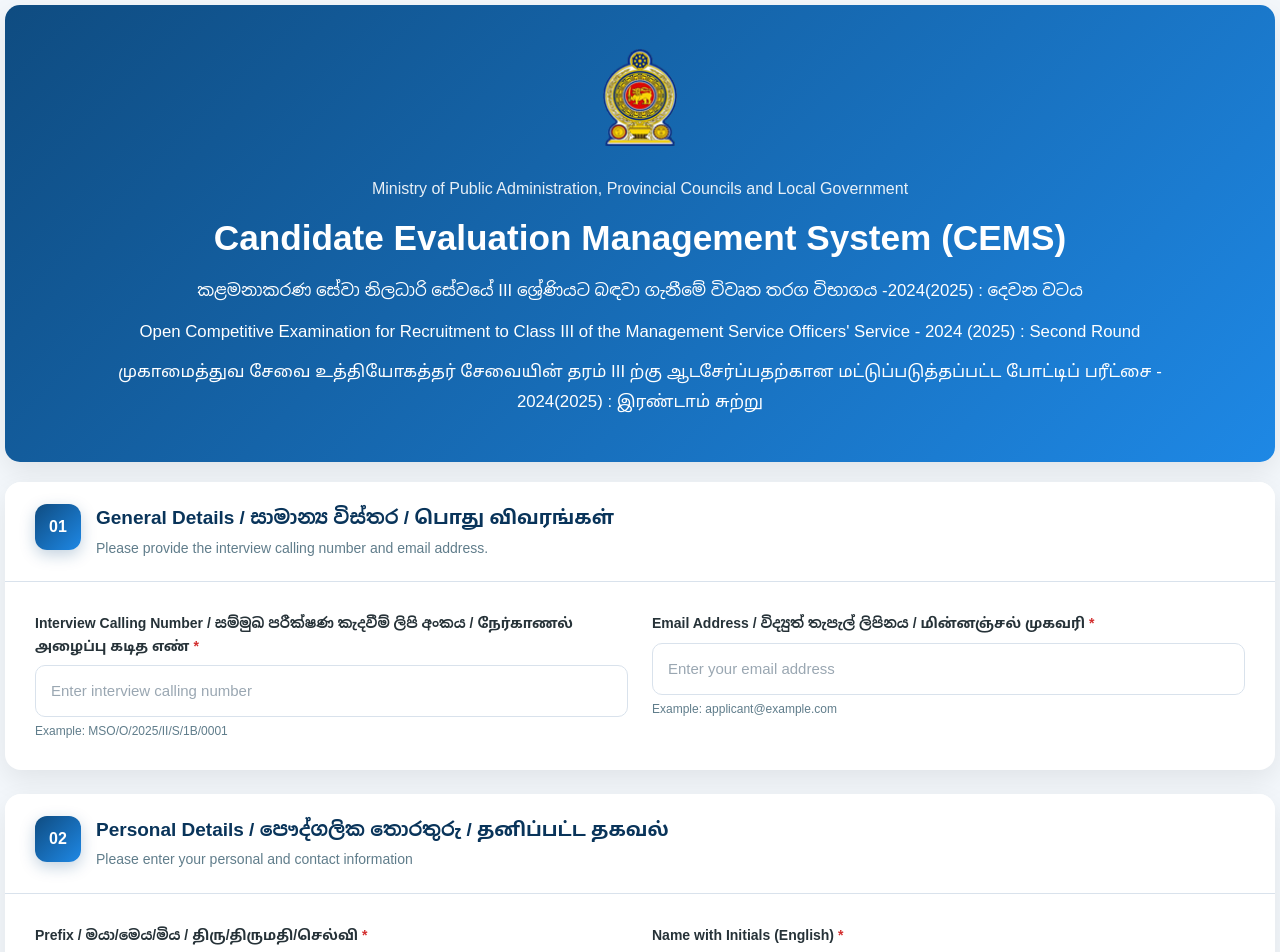
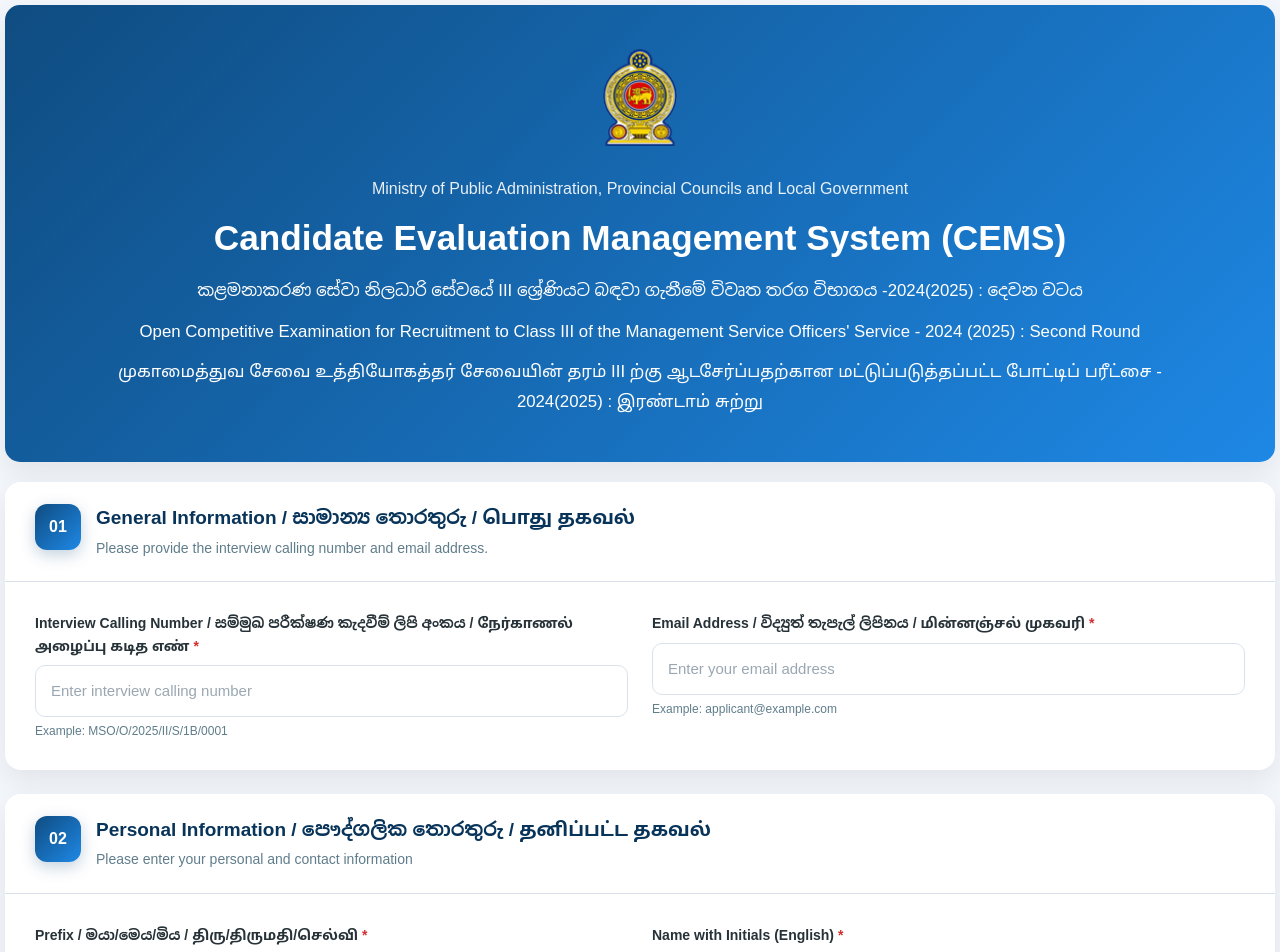
Before and after one commit to csrecpubad/CSREC-recruitment-data-collection, a React (Vite) app: page / in a window 1280 px wide. Shown: the top 952 px of the page. Built offline with nearby package versions, Linux system fonts and the light colour scheme.

Commit message:
finalized version

```diff
--- a/src/components/general/GeneralDetails.tsx
+++ b/src/components/general/GeneralDetails.tsx
@@ -22,7 +22,7 @@
   return (
     <SectionCard
       number="01"
-      title="General Details / සාමාන්‍ය විස්තර / பொது விவரங்கள்"
+      title="General Information / සාමාන්‍ය තොරතුරු / பொது தகவல்"
       description="Please provide the interview calling number and email address."
     >
       <div className="form-grid">
--- a/src/components/personal/PersonalDetails.tsx
+++ b/src/components/personal/PersonalDetails.tsx
@@ -161,7 +161,7 @@
   return (
     <SectionCard
       number="02"
-      title="Personal Details / පෞද්ගලික තොරතුරු / தனிப்பட்ட தகவல்"
+      title="Personal Information / පෞද්ගලික තොරතුරු / தனிப்பட்ட தகவல்"
       description="Please enter your personal and contact information"
     >
       <div className="form-grid">
```
